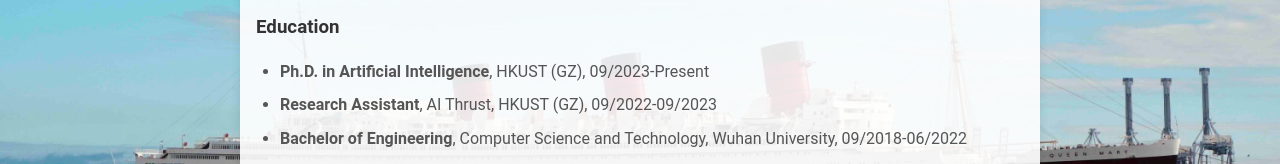
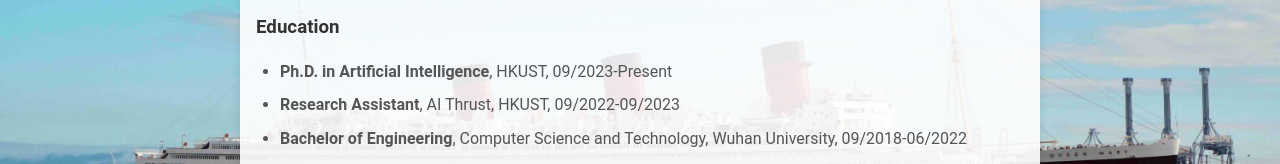
Before and after one commit to Gungnir2099/SQLai, a plain HTML site: page about.html in a window 1280 px wide. Shown: the part 350-514 px from the top of the page. Drawn offline with Linux system fonts and the light colour scheme.

Commit message:
Update about.html

```diff
--- a/about.html
+++ b/about.html
@@ -28,8 +28,8 @@
                 <h5>Siqi Lai earned his Bachelor's degree in Computer Science from Wuhan University in 2022, where he was mentored by Prof. Chenliang Li. He is currently a second-year Ph.D. student in the Artificial Intelligence Thrust at The Hong Kong University of Science and Technology, supervised by Prof. Hao Liu. His research focuses on large language models (LLMs), data mining, and intelligent transportation systems. Siqi has published in leading conferences such as SIGIR and SIGKDD and has served as a Program Committee (PC) member for SIGKDD.</h5>
                 <h3>Education</h3>
                 <ul>
-                    <li><strong>Ph.D. in Artificial Intelligence</strong>, HKUST (GZ), 09/2023-Present</li>
-                    <li><strong>Research Assistant</strong>, AI Thrust, HKUST (GZ), 09/2022-09/2023</li>
+                    <li><strong>Ph.D. in Artificial Intelligence</strong>, HKUST, 09/2023-Present</li>
+                    <li><strong>Research Assistant</strong>, AI Thrust, HKUST, 09/2022-09/2023</li>
                     <li><strong>Bachelor of Engineering</strong>, Computer Science and Technology, Wuhan University, 09/2018-06/2022</li>
                 </ul>
                 <h3>Skills</h3>
```
